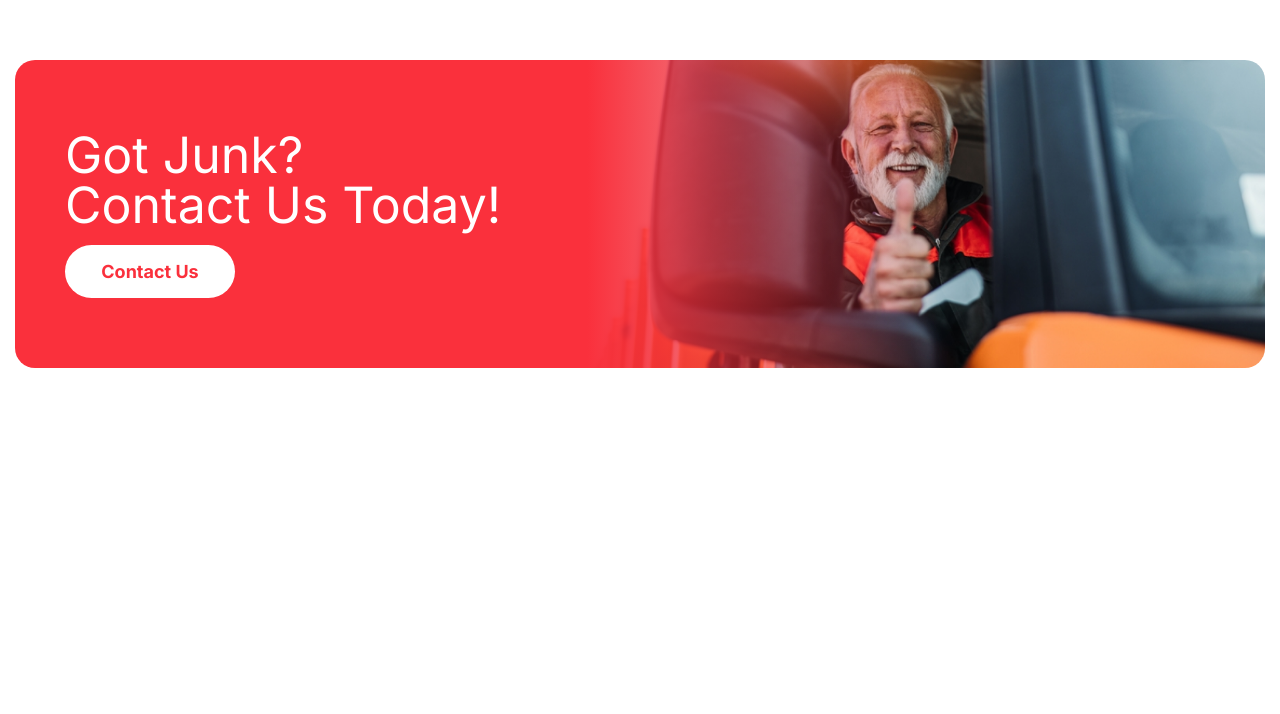
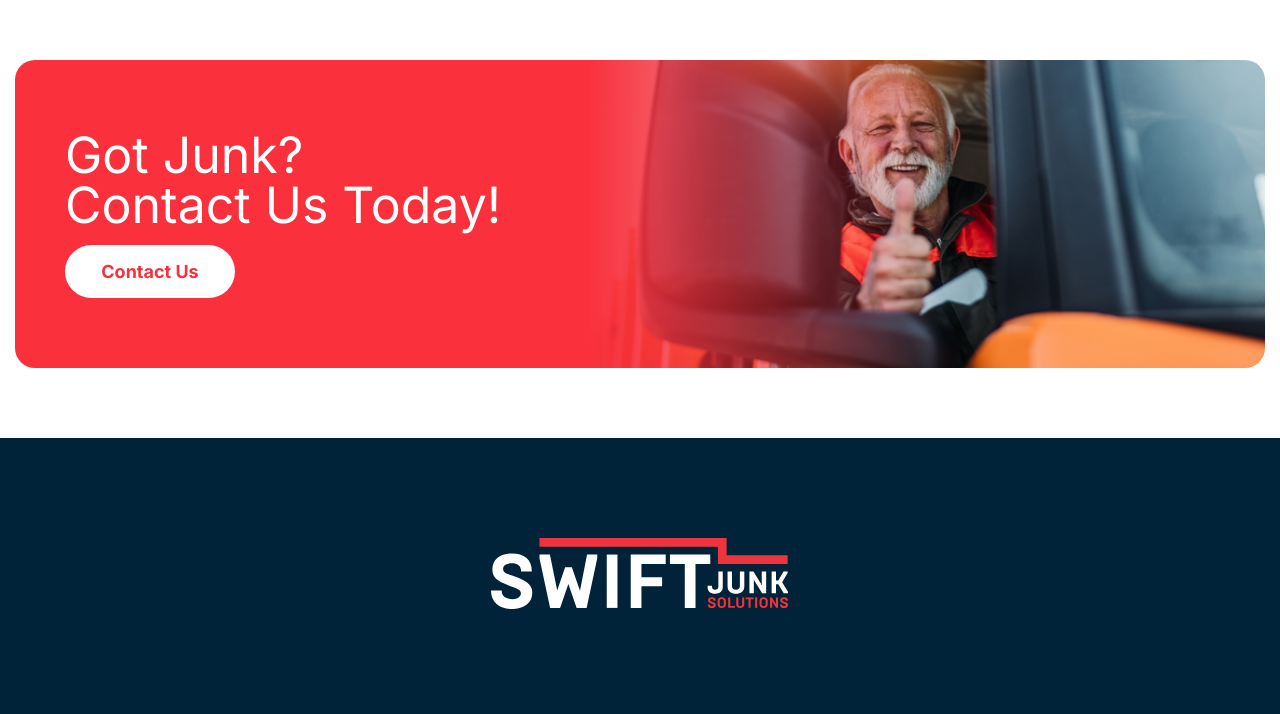
Before and after one commit to liridonig/swift, a plain HTML site: page index.html in a window 1280 px wide. Shown: the part 1422-2136 px from the top of the page. Before the commit the page ends 1860 px from the top, so only its background shows below. Drawn offline with Linux system fonts and the light colour scheme.

Commit message:
Fixed image height

```diff
--- a/assets/css/style.css
+++ b/assets/css/style.css
@@ -128,6 +128,8 @@ p {
 }
 .contact-us-img img {
   width: 100%;
+  height: 100%;
+  object-fit: cover;
 }
 .contact-us-img {
   display: flex;
@@ -136,18 +138,23 @@ p {
 .contact-us-img::before {
   position: absolute;
   content: "";
-
   width: 400px;
   height: 100%;
   left: 0;
   top: 0;
-
   background: linear-gradient(
     90deg,
     #fa303c 5.56%,
     rgba(250, 48, 60, 0) 93.57%
   );
 }
+footer {
+  padding: 100px 0;
+  background-color: var(--secondary-color);
+}
+.footer-logo {
+  text-align: center;
+}
 @media only screen and (max-width: 1024px) {
 }
 @media only screen and (max-width: 767px) {
--- a/index.html
+++ b/index.html
@@ -64,5 +64,12 @@
         </div>
       </div>
     </section>
+    <footer>
+      <div class="container">
+        <div class="footer-logo">
+          <a href="#"> <img src="assets/img/footer-logo.svg" /></a>
+        </div>
+      </div>
+    </footer>
   </body>
 </html>
```
Also changed, not shown: assets/img/footer-logo.svg (added).
